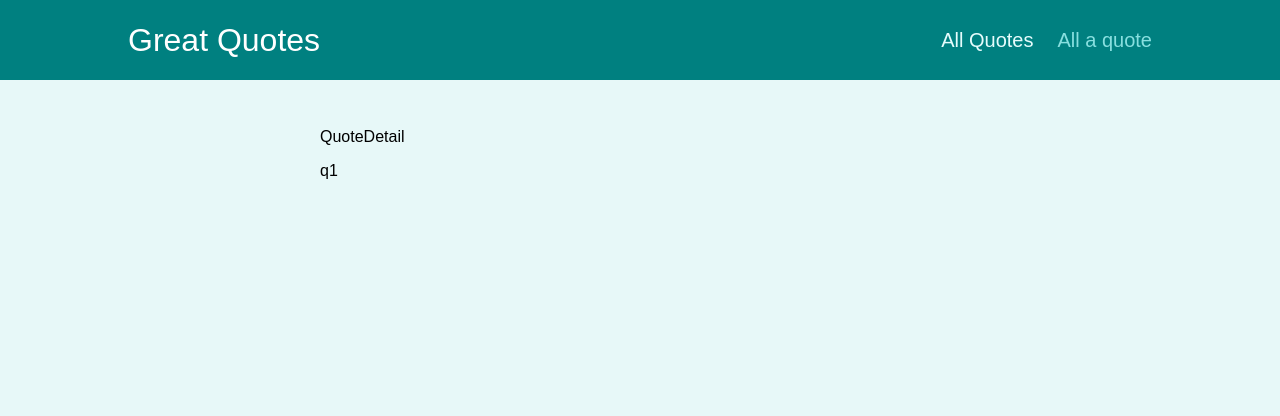
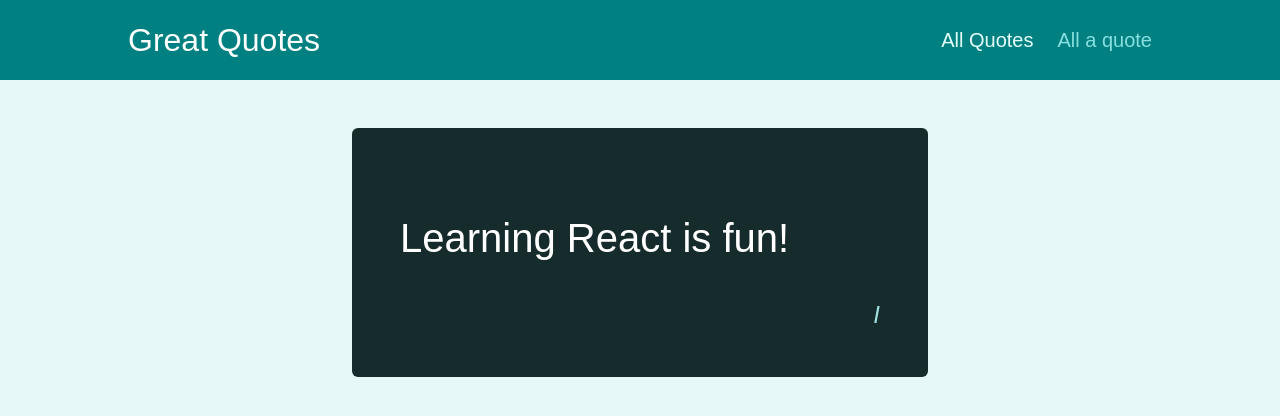
Before and after one commit to Fabianes96/react-complete-guide, a React (Create React App) app: page /quotes/q1 in a window 1280 px wide. Shown: the top 416 px of the page. Built offline with nearby package versions, Linux system fonts and the light colour scheme.

Commit message:
Add logic to show quotes by id

```diff
--- a/src/components/quotes/QuoteItem.js
+++ b/src/components/quotes/QuoteItem.js
@@ -1,4 +1,5 @@
 import classes from './QuoteItem.module.css';
+import {Link} from 'react-router-dom';
 
 const QuoteItem = (props) => {
   return (
@@ -9,9 +10,9 @@
         </blockquote>
         <figcaption>{props.author}</figcaption>
       </figure>
-      <a className='btn'>
+      <Link to={`/quotes/${props.id}`} className='btn'>
         View Fullscreen
-      </a>
+      </Link>
     </li>
   );
 };
--- a/src/pages/QuoteDetail.js
+++ b/src/pages/QuoteDetail.js
@@ -1,13 +1,21 @@
 import React from 'react'
 import { Route, useParams } from 'react-router-dom'
 import Comments from '../components/comments/Comments';
+import HighlightedQuote from '../components/quotes/HighlightedQuote';
 
+const DUMMY_QUOTES=[
+  {id: 'q1', author: 'I', text:'Learning React is fun!'},
+  {id: 'q2', author: 'Myself', text:'Learning React is great!'},
+]
 export const QuoteDetail = () => {
-  const params = useParams()
+  const params = useParams();
+  const quote = DUMMY_QUOTES.find(quote => quote.id === params.quoteId)
+  if(!quote){
+    return <p>No quote find!</p>;
+  }
   return (
     <section>
-      <div>QuoteDetail</div>
-      <p>{params.quoteId}</p>
+      <HighlightedQuote text={quote.text} author={quote.author} />
       <Route path={`/quotes/${params.quoteId}/comments`}>
         <Comments />
       </Route>
```
